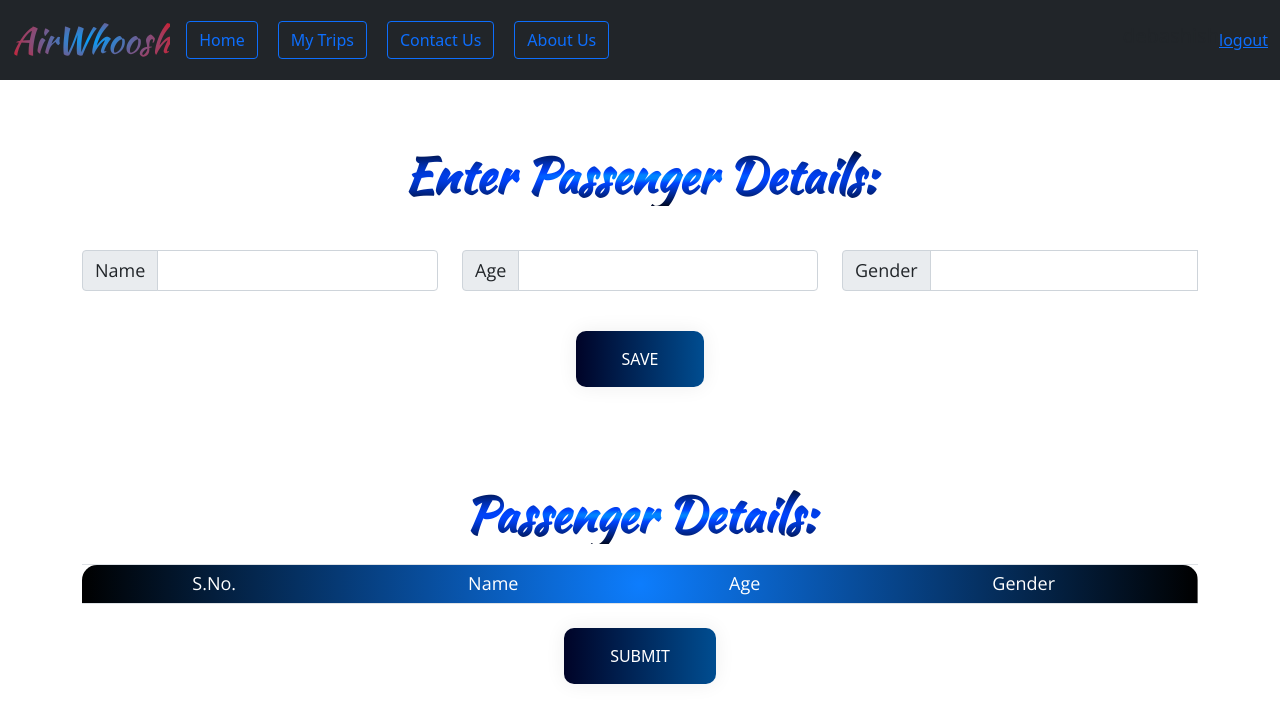
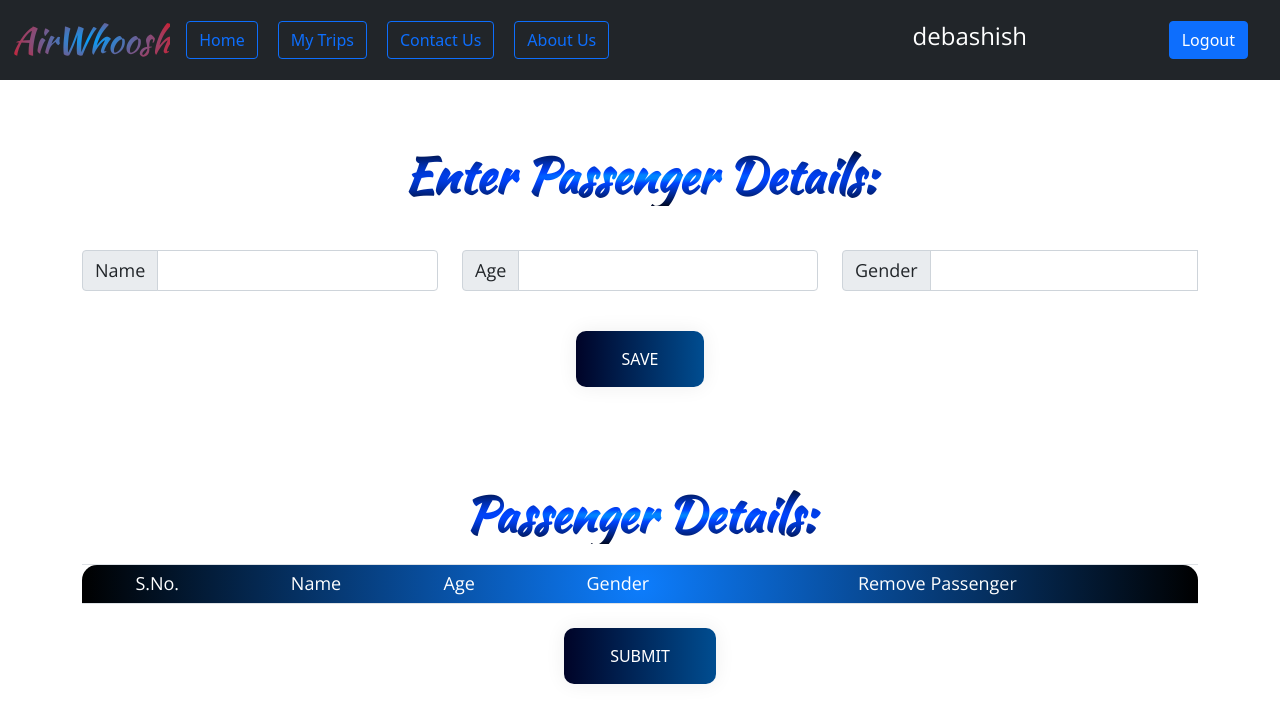
Before and after one commit to debashish6102/airline_reservation_project, a Flask app: page /passenger_detail/100 in a window 1280 px wide. Shown: the top 723 px of the page. Run offline with Flask 2, Linux system fonts and the light colour scheme; a user stored in the database is signed in; data comes from the database, SQL or seed files in the repository; both versions use the stored data as it was after the commit; lists and menus that the app fills with data are empty; some libraries are stand-ins or nearby versions.

Commit message:
Simple formatting

```diff
--- a/project/templates/base.html
+++ b/project/templates/base.html
@@ -95,8 +95,8 @@
                     </li>
 
                 </ul>
-                <h5 class="active" style="float:right">{{ user.fname }}</h5>
-                <a class="active" style="float:right" href="/logout">logout</a>
+                <h4 class="username">{{ user.fname }}</h4>
+                <a type="button" class="active btn btn-outline-primary mr-2" style="float:right" href="/logout">Logout</a>
             </div>
             {% else %}
             <div class="collapse navbar-collapse" id="navbarSupportedContent">
--- a/project/templates/passenger_detail.html
+++ b/project/templates/passenger_detail.html
@@ -51,6 +51,7 @@
                             <th class="col-xs-2">Name</th>
                             <th class="col-xs-2">Age</th>
                             <th class="col-xs-2">Gender</th>
+                            <th class="col-xs-2">Remove Passenger<th>
                           </tr>
                     </thead>
                     <tbody>
@@ -60,7 +61,7 @@
                             <td class="col-xs-2">{{ i.name }}</td>
                             <td class="col-xs-8">{{ i.age }}</td>
                             <td class="col-xs-2">{{ i.gender }}</td>
-                            <td class="col-xs-2"><a href="/delete_passenger/{{ i.id }}" class="btn btn-outline-danger btn-sm">cancel</a></td>
+                            <td class="col-xs-2"><a href="/delete_passenger/{{ i.id }}" class="btn btn-outline-danger btn-sm">Delete</a></td>
                           </tr>
                     {% endfor %}
                     </tbody>
```
Also changed, not shown: project/database.db.
